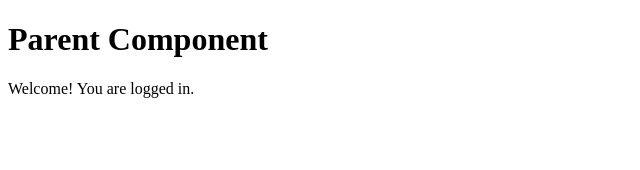
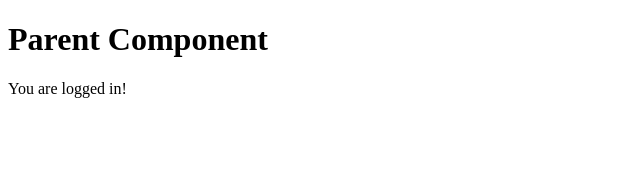
Before and after one commit to acciojob/lift-state-up-5-dhanushkunchakuri, a React app: page / in a window 1280 px wide. Both pictures are taken after typing "Sample", "Sample123" into the empty fields and a click on the button "Login". Shown: the top 170 px of the page, without its empty margins (0-640 px from the left). Built offline with nearby package versions, Linux system fonts and the light colour scheme.

Commit message:
solutionnn

```diff
--- a/src/components/App.js
+++ b/src/components/App.js
@@ -12,7 +12,7 @@ function App() {
     <div>
       <h1>Parent Component</h1>
       {isLoggedIn ? (
-        <p>Welcome! You are logged in.</p>
+        <p>You are logged in!</p>
       ) : (
         <LoginForm onLogin={handleLogin} />
       )}
```
